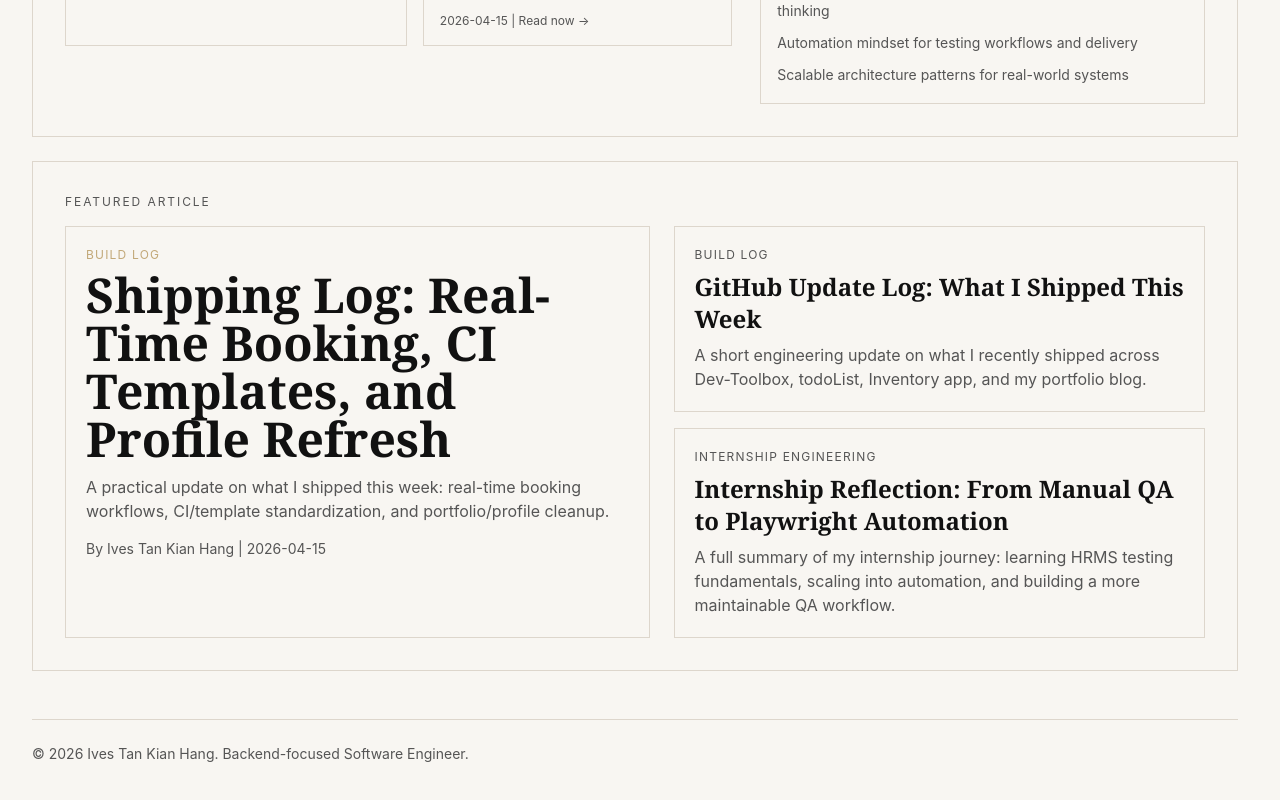
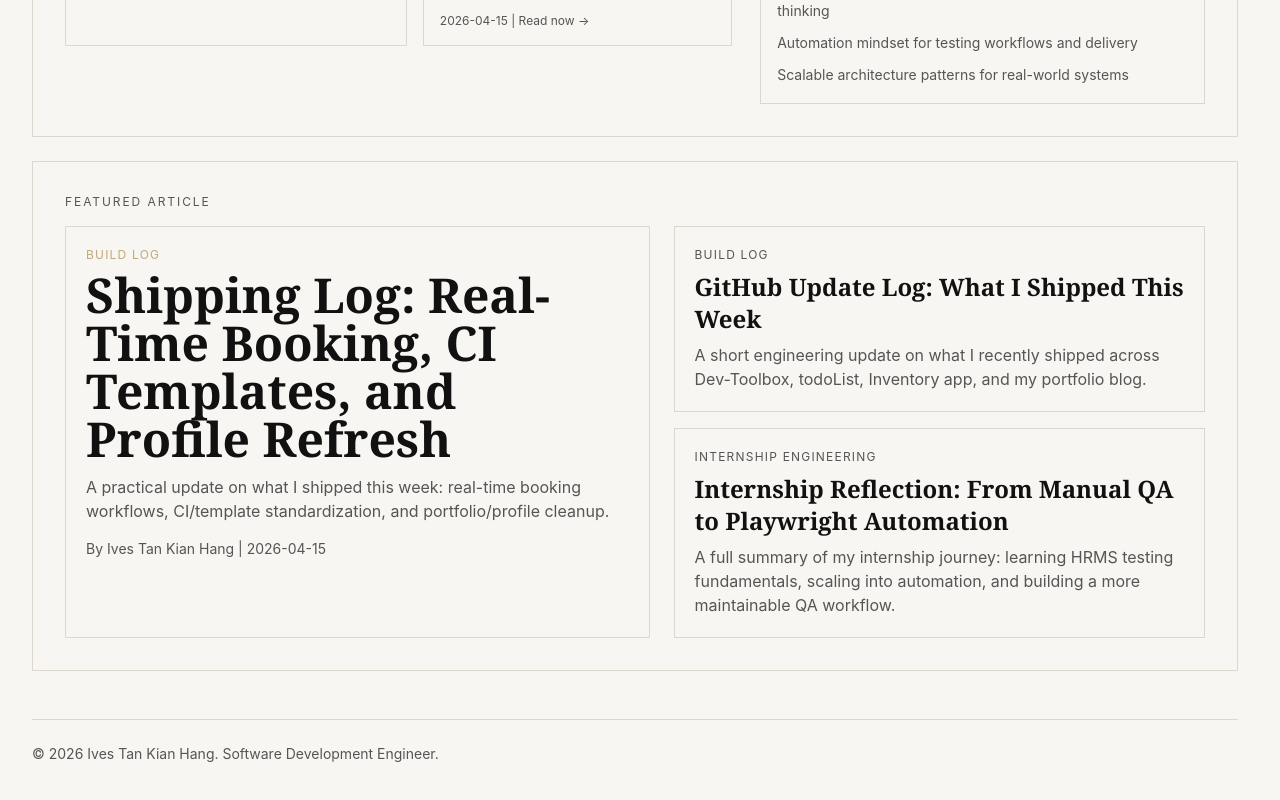
Before and after one commit to TWLY21/Blog-TWLY, a Next.js app: page / in a window 1280 px wide. Shown: the part 759-1559 px from the top of the page. Built offline with nearby package versions, Linux system fonts and the light colour scheme.

Commit message:
Update footer role title wording

```diff
--- a/components/Layout.tsx
+++ b/components/Layout.tsx
@@ -7,7 +7,7 @@ export default function Layout({ children }: { children: React.ReactNode }) {
       <main className="mx-auto mt-8 w-full max-w-[1680px]">{children}</main>
       <footer className="mx-auto mt-12 w-full max-w-[1680px] border-t border-border py-6">
         <div className="text-sm text-muted">
-          <p>&copy; 2026 Ives Tan Kian Hang. Backend-focused Software Engineer.</p>
+          <p>&copy; 2026 Ives Tan Kian Hang. Software Development Engineer.</p>
         </div>
       </footer>
     </div>
```
